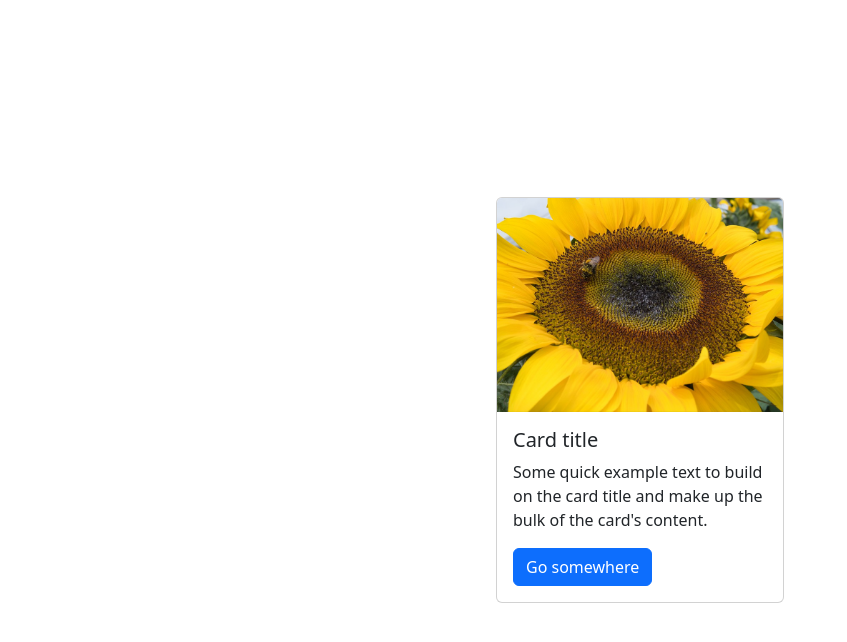
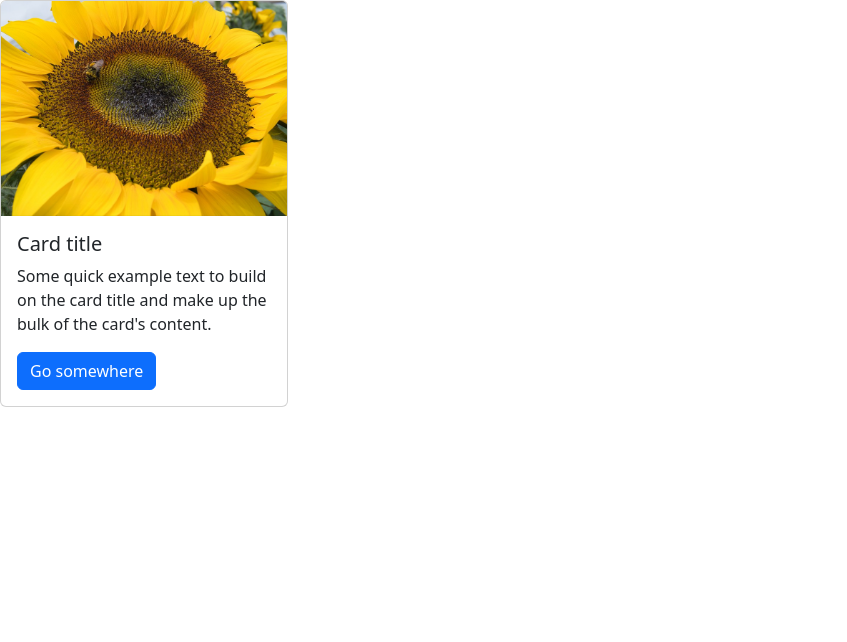
Before and after one commit to Yumigami/Bootstrap, a plain HTML site: page 11.0 Bootstrap Intro/index.html in a window 1280 px wide. Shown: the whole page, without its empty margins (0-847 px from the left). Drawn offline with nearby package versions, Linux system fonts and the light colour scheme.

Commit message:
css code update

```diff
--- a/11.0 Bootstrap Intro/index.html
+++ b/11.0 Bootstrap Intro/index.html
@@ -6,14 +6,6 @@
   <meta name="viewport" content="width=device-width, initial-scale=1">
   <title>Bootstrap</title>
   <link href="https://cdn.jsdelivr.net/npm/bootstrap@5.3.2/dist/css/bootstrap.min.css" rel="stylesheet" integrity="sha384-T3c6CoIi6uLrA9TneNEoa7RxnatzjcDSCmG1MXxSR1GAsXEV/Dwwykc2MPK8M2HN" crossorigin="anonymous">
-  <style>
-    .flex-container{
-      display: flex;
-      height: 100vh;
-      justify-content: center;
-      align-items: center;
-    }
-  </style>
 </head>
 
 <body>
```
